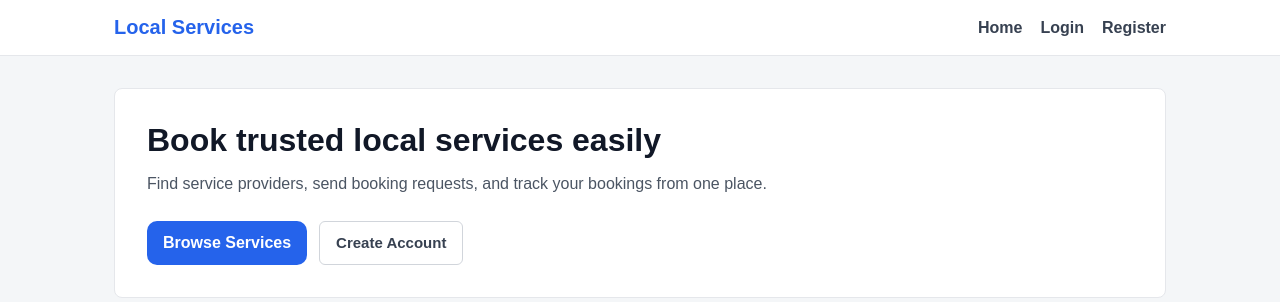
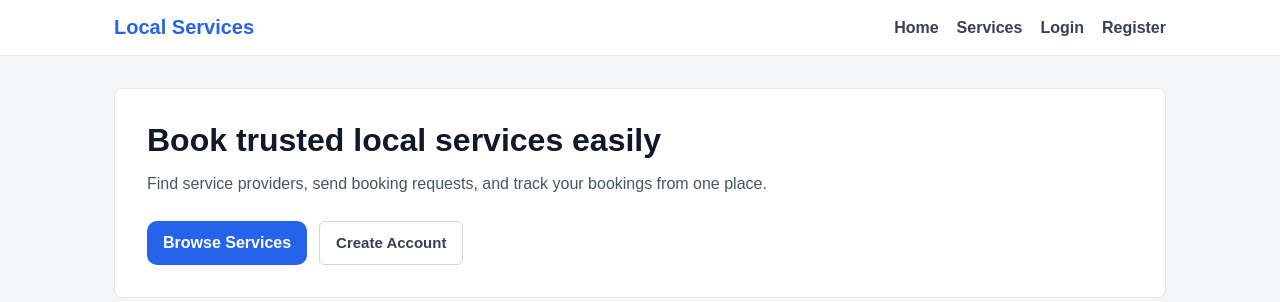
Before and after one commit to mostafa2742002/Local-Services-Booking-Platform, a Flask app: page / in a window 1280 px wide. Shown: the top 302 px of the page. Run offline with Flask 3, Linux system fonts and the light colour scheme.

Commit message:
Add navigation link to services in the header and update home page button to link to services

```diff
--- a/app/templates/base.html
+++ b/app/templates/base.html
@@ -15,8 +15,10 @@
                 Local Services
             </a>
 
+
             <div class="nav-links">
                 <a href="{{ url_for('home') }}">Home</a>
+                <a href="{{ url_for('services.list_services') }}">Services</a>
 
                 {% if session.get("user_id") %}
                     <span class="user-name">
--- a/app/templates/home.html
+++ b/app/templates/home.html
@@ -14,7 +14,9 @@
         </p>
 
         <div class="home-actions">
-            <a href="#" class="primary-btn">Browse Services</a>
+            <a href="{{ url_for('services.list_services') }}" class="primary-btn">
+                Browse Services
+            </a>
 
             {% if not session.get("user_id") %}
                 <a href="{{ url_for('users.show_register_page') }}" class="secondary-btn">
```
